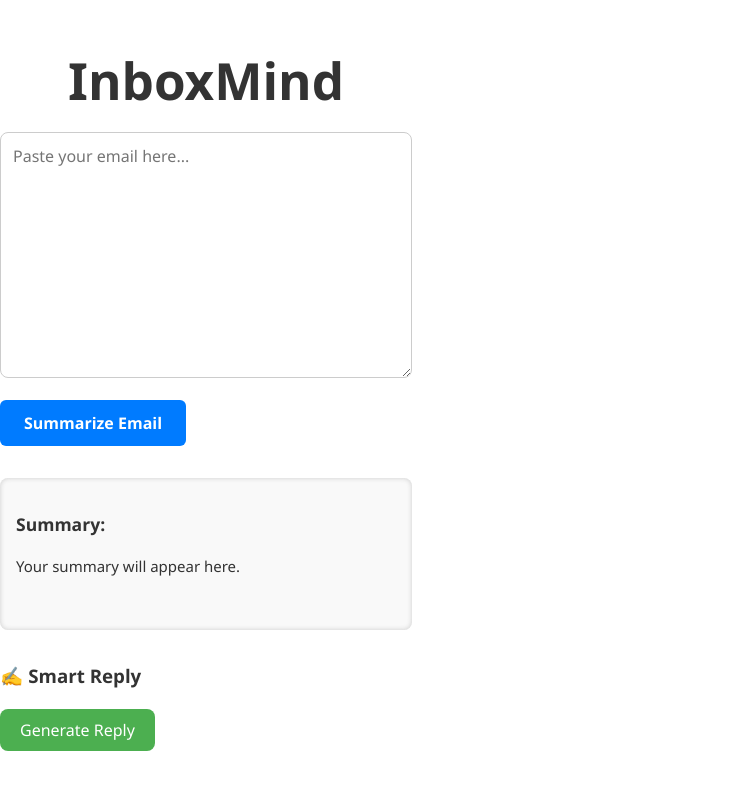
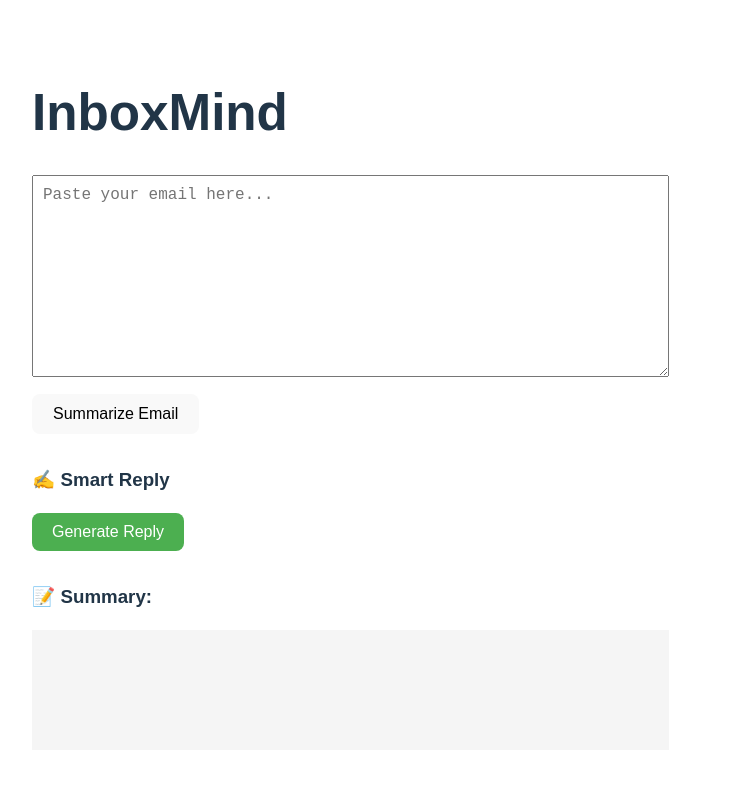
Before and after one commit to Khushi-gorasiya/inboxmind, a React (Vite) app: page / in a window 1280 px wide. Shown: the top 790 px of the page, without its empty margins (0-732 px from the left). Built offline with nearby package versions, Linux system fonts and the light colour scheme.

Commit message:
Update App.tsx

```diff
--- a/src/App.tsx
+++ b/src/App.tsx
@@ -1,6 +1,6 @@
 import { useState } from 'react';
 import PriorityFlag from './component/PriorityFlag';
-import SmartReply from './component/SmartReply';
+import SmartReply from './component/SmartReply'; // ✅ Import this
 
 function App() {
   const [emailText, setEmailText] = useState('');
@@ -40,83 +40,42 @@ function App() {
   };
 
   return (
-    <div
-      className="App"
-      style={{
-        maxWidth: '800px',
-        margin: '2rem auto',
-        fontFamily: "'Segoe UI', Tahoma, Geneva, Verdana, sans-serif",
-        color: '#333',
-      }}
-    >
-      <h1 style={{ textAlign: 'center', marginBottom: '1.5rem' }}>InboxMind</h1>
+    <div className="App" style={{ padding: '2rem', fontFamily: 'Arial' }}>
+      <h1>InboxMind</h1>
 
       <textarea
         rows={10}
+        cols={60}
         placeholder="Paste your email here..."
         value={emailText}
         onChange={(e) => setEmailText(e.target.value)}
-        style={{
-          padding: '12px',
-          fontSize: '16px',
-          width: '100%',
-          boxSizing: 'border-box',
-          borderRadius: '8px',
-          border: '1px solid #ccc',
-          resize: 'vertical',
-          fontFamily: 'inherit',
-        }}
+        style={{ padding: '10px', fontSize: '16px', width: '100%', boxSizing: 'border-box' }}
       />
+
+      <br />
 
       <button
         onClick={handleSummarize}
+        style={{ marginTop: '10px', padding: '10px 20px', fontSize: '16px' }}
         disabled={loading}
-        style={{
-          marginTop: '1rem',
-          padding: '12px 24px',
-          fontSize: '16px',
-          fontWeight: '600',
-          color: 'white',
-          backgroundColor: '#007bff',
-          border: 'none',
-          borderRadius: '6px',
-          cursor: loading ? 'not-allowed' : 'pointer',
-          transition: 'background-color 0.3s ease',
-        }}
-        onMouseEnter={(e) => {
-          if (!loading) e.currentTarget.style.backgroundColor = '#0056b3';
-        }}
-        onMouseLeave={(e) => {
-          if (!loading) e.currentTarget.style.backgroundColor = '#007bff';
-        }}
       >
         {loading ? 'Summarizing...' : 'Summarize Email'}
       </button>
 
-      {/* Priority Tag */}
       <PriorityFlag emailText={emailText} />
+      <SmartReply emailText={emailText} /> {/* ✅ New feature */}
 
-      {/* Summary Section */}
-      <section
+      <h3 style={{ marginTop: '2rem' }}>📝 Summary:</h3>
+      <div
         style={{
-          marginTop: '2rem',
-          padding: '1rem',
-          backgroundColor: '#f9f9f9',
-          borderRadius: '8px',
-          minHeight: '120px',
+          backgroundColor: '#f5f5f5',
+          padding: '10px',
+          minHeight: '100px',
           whiteSpace: 'pre-wrap',
-          boxShadow: 'inset 0 0 5px #ccc',
-          fontSize: '15px',
-          lineHeight: '1.5',
-          color: summary.startsWith('Error') || summary === 'Failed to summarize email.' ? '#d9534f' : '#333',
         }}
       >
-        <h3>Summary:</h3>
-        {summary || 'Your summary will appear here.'}
-      </section>
-
-      {/* Smart Reply */}
-      <SmartReply emailText={emailText} />
+        {summary}
+      </div>
     </div>
   );
 }
```
